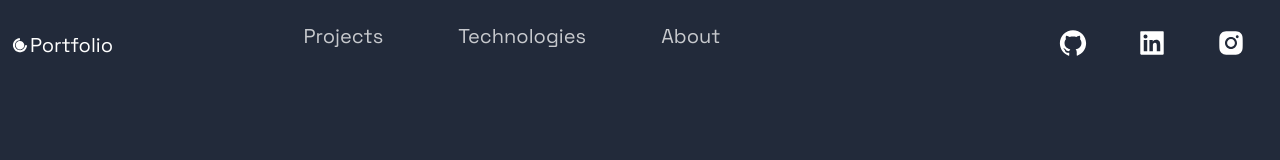
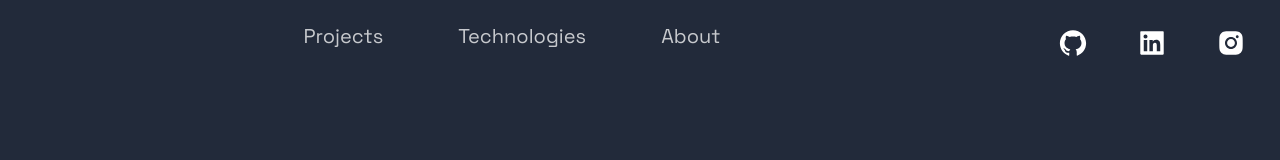
Before and after one commit to yamgarcia/Portfolio, a Next.js app: page / in a window 1280 px wide. Shown: the top 160 px of the page. Built offline with nearby package versions, Linux system fonts and the light colour scheme.

Commit message:
Fix anchor link to 'Projects'

```diff
--- a/src/components/Header/Header.tsx
+++ b/src/components/Header/Header.tsx
@@ -25,9 +25,7 @@ const Header: React.FC = () => (
               color: "white",
               marginBottom: "20",
             }}
-          >
-            <DiCssdeck size='2rem' /> <Span>Portfolio</Span>
-          </a>
+          ></a>
         </Link>
       </Div1>
       <Div2>
--- a/src/components/Projects/Projects.tsx
+++ b/src/components/Projects/Projects.tsx
@@ -22,7 +22,7 @@ import { projects } from "../../constants/constants";
 
 const Projects: React.FC = () => (
   <>
-    <Section nopadding id='project'>
+    <Section nopadding id='projects'>
       <SectionDivider />
       <SectionTitle main>Projects</SectionTitle>
       <GridContainer>
```
